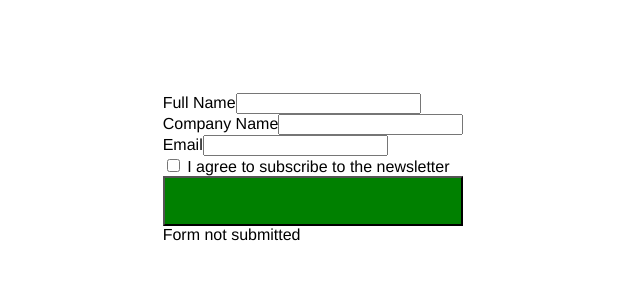
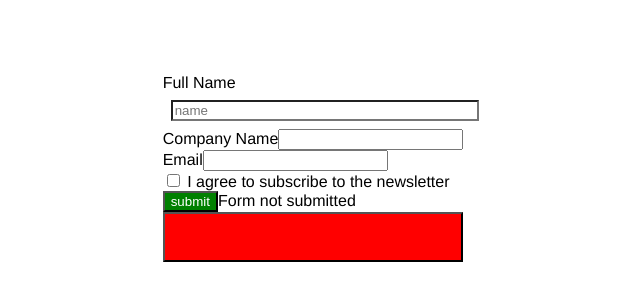
Before and after one commit to JerryAnt/react-form, a React app: page / in a window 1280 px wide. Shown: the part 240-540 px from the top of the page, without its empty margins (327-967 px from the left). Built offline with nearby package versions, Linux system fonts and the light colour scheme.

Commit message:
button submit fixed but input and InputFields do not work the same way

```diff
--- a/assets/stylesheets/application.scss
+++ b/assets/stylesheets/application.scss
@@ -37,18 +37,27 @@ background-color: grey;
   width:50%;
 
 }
+#submit1{
+  background-color: green;
   #submit{
     background-color: green;
+    padding: 0px;
+    margin: 0px;
+    width: 100%;
+    height:100%;
+    color:white;
+    cursor:pointer;
+  }
+}
+
+
+  #reset{
+    background-color: red;
     padding: 8px;
     width: 100%;
     height:50px;
     color:white;
     cursor:pointer;
-
-  }
-  #reset{
-    background-color: red;
-    padding: 8px;
   }
 
 .container{
--- a/src/components/form.jsx
+++ b/src/components/form.jsx
@@ -115,19 +115,19 @@ render() {
           <form onSubmit={this.handleSubmit} noValidate>
             <div className='fullName'>
               <label htmlFor="fullName">Full Name</label>
-              <input type='text' name='fullName' onChange={this.handleChange} noValidate />
+              <InputField id="name" type='text' name='fullName' onChange={this.handleChange} noValidate />
               {errors.fullName.length > 0 &&
                 <span className='error'>{errors.fullName}</span>}
             </div>
             <div className='companyName'>
               <label htmlFor="companyName">Company Name</label>
-              <input type='text' name='companyName' onChange={this.handleChange} noValidate />
+              <input id="company" type='text' name='companyName' onChange={this.handleChange} noValidate />
               {errors.companyName.length > 0 &&
                 <span className='error'>{errors.companyName}</span>}
             </div>
             <div className='email'>
               <label htmlFor="email">Email</label>
-              <input type='email' name='email' onChange={this.handleChange} noValidate />
+              <input id="email" type='email' name='email' onChange={this.handleChange} noValidate />
               {errors.email.length > 0 &&
                 <span className='error'>{errors.email}</span>}
             </div>
@@ -136,11 +136,12 @@ render() {
 
 
             <div>
-              <button type="submit" id="submit" className="submit" />
+              <button id="submit1" type="submit"  className="submit" ><Button id="submit"/></ button>
             {this.state.errorCount !== null ? <p className="form-status">Form is {formValid ? 'valid ✅' : 'invalid ❌'}</p> : 'Form not submitted'}
             </div>
-
-
+             <div>
+              <button type="reset" id="reset" className="reset" />
+            </div>
 
           </form>
     );
```
